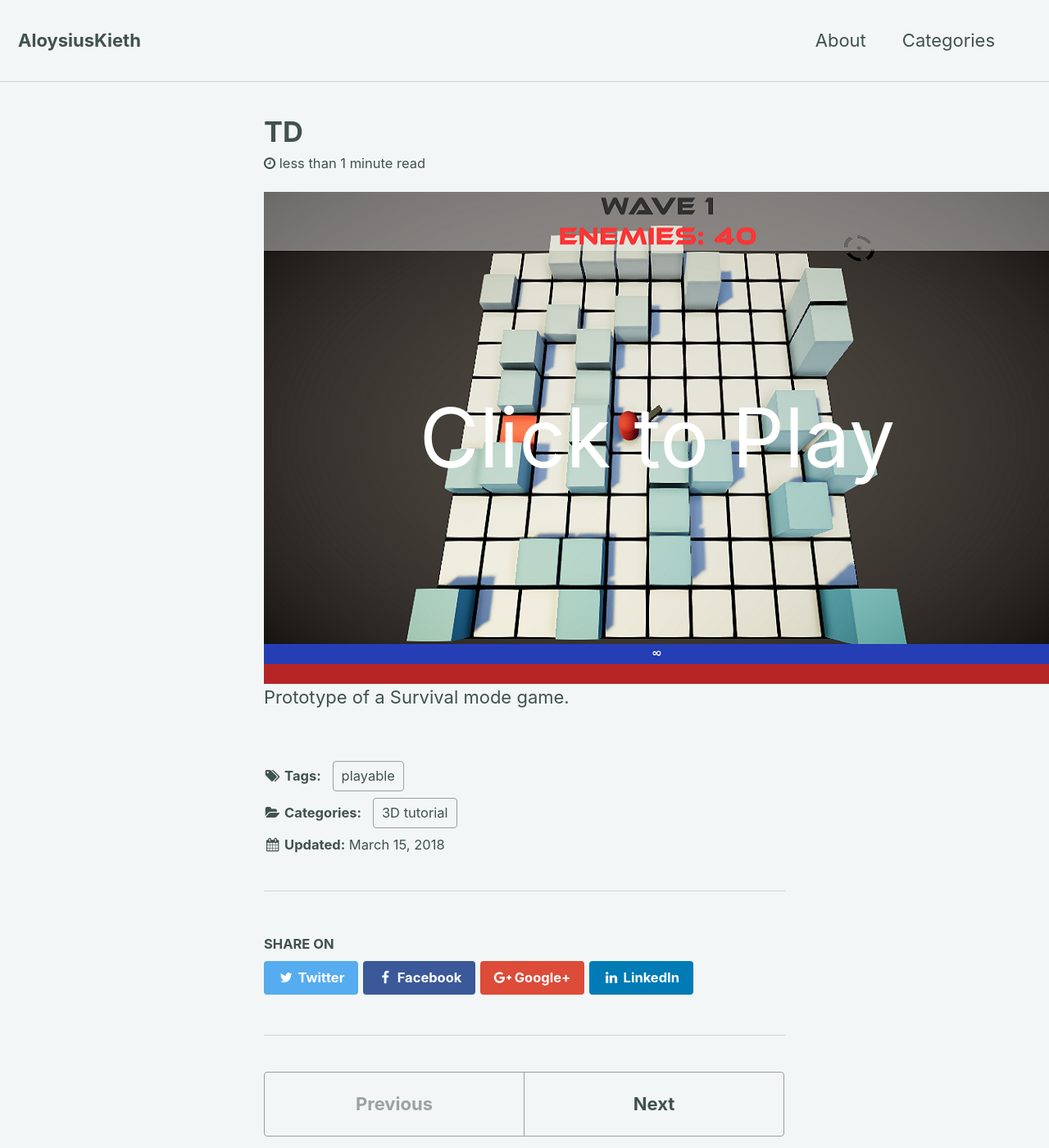
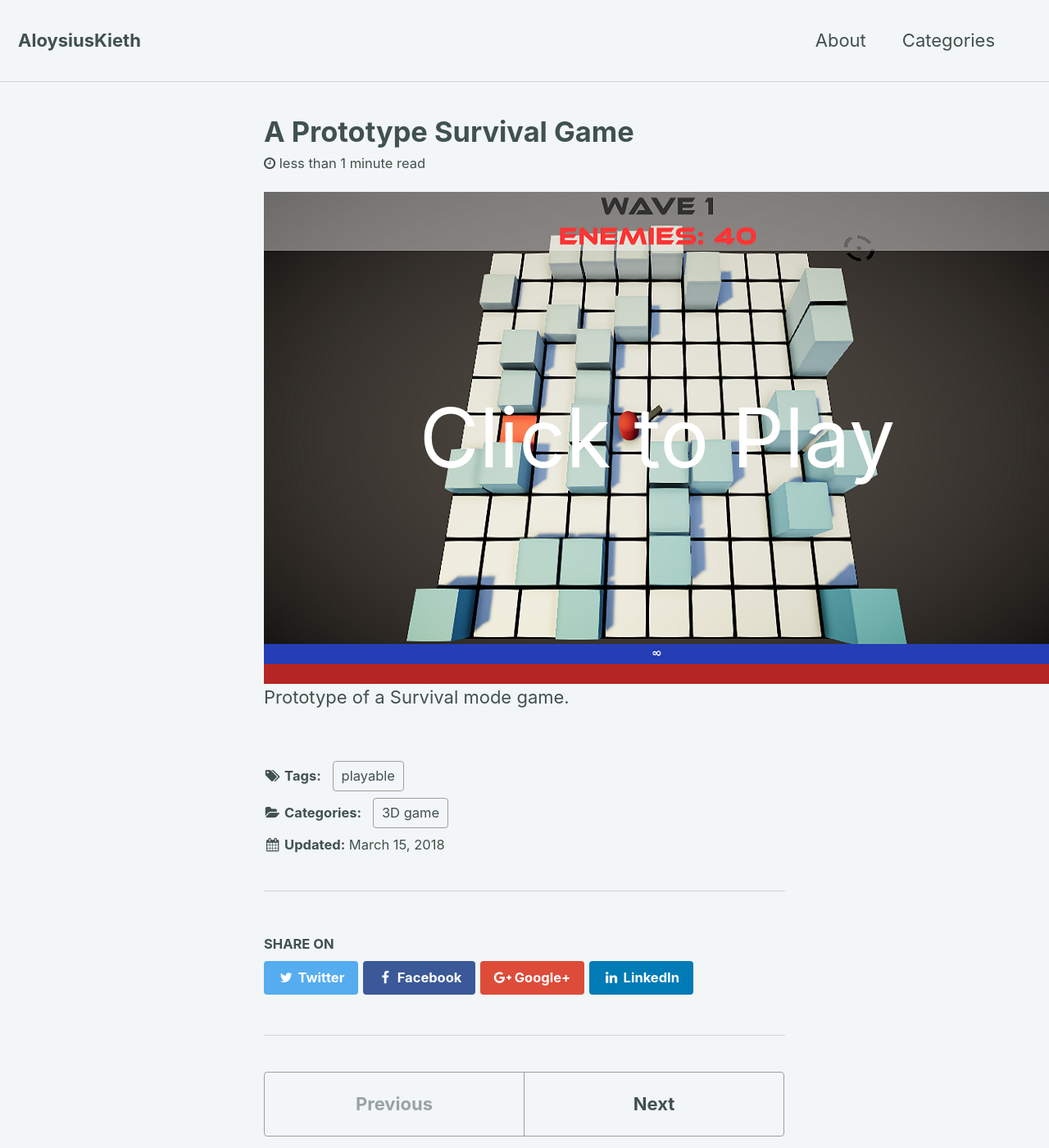
Before and after one commit to AloysiusKieth/AloysiusKieth, a Jekyll site: the page built from _posts/2018-03-15-tower_defense_prototype.md, in a window 1280 px wide and 1400 px high. Shown: the whole window at 82% size. Built offline with Jekyll 4.4.1, drawn with Linux system fonts in a browser that asks for light colours.

```diff
--- a/_posts/2018-03-15-tower_defense_prototype.md
+++ b/_posts/2018-03-15-tower_defense_prototype.md
@@ -1,10 +1,10 @@
 ---
 unity_dir: survival_game
 unity_img: survival.png
-title:  "TD"
+title:  "A Prototype Survival Game"
 date:   2018-03-15
 categories:
-  - 3D tutorial
+  - 3D game
 tags:
   - playable
 ---
```
Also changed, not shown: favicon.ico (added).
